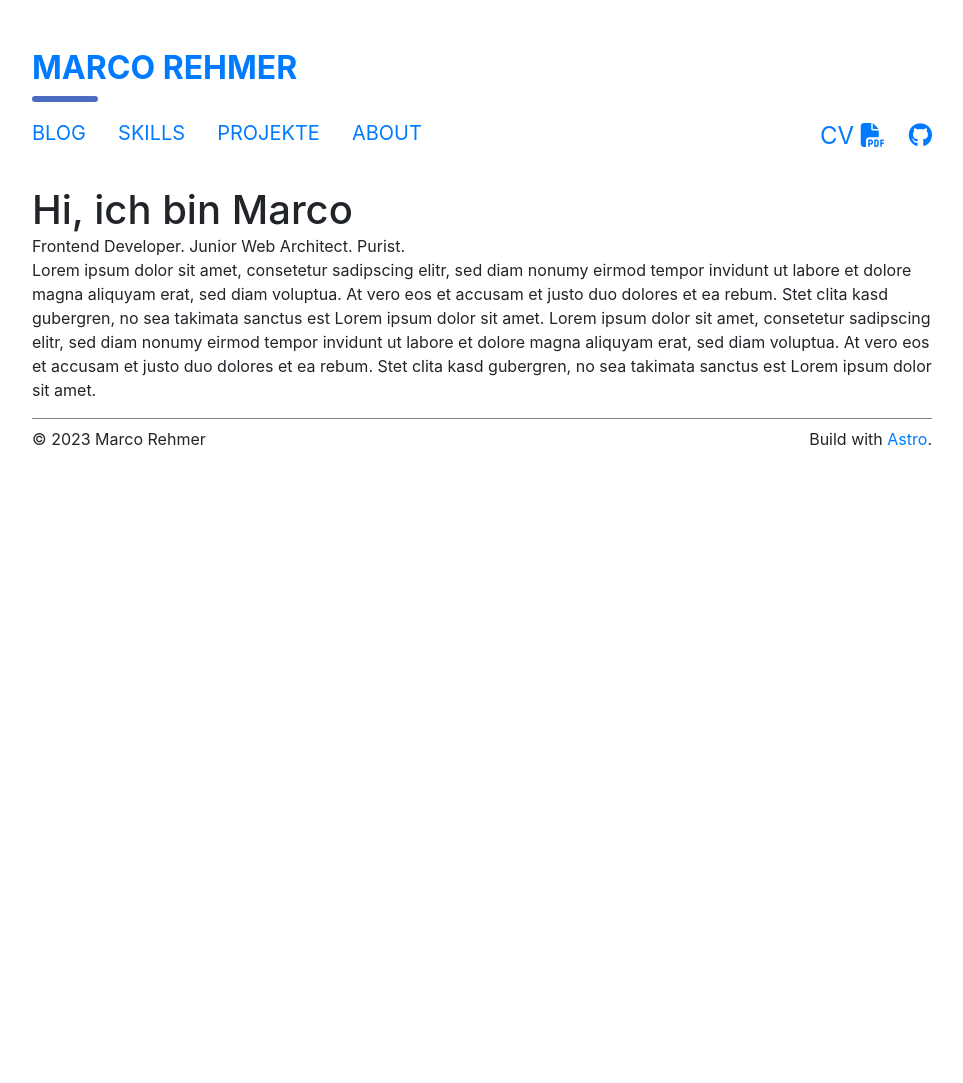
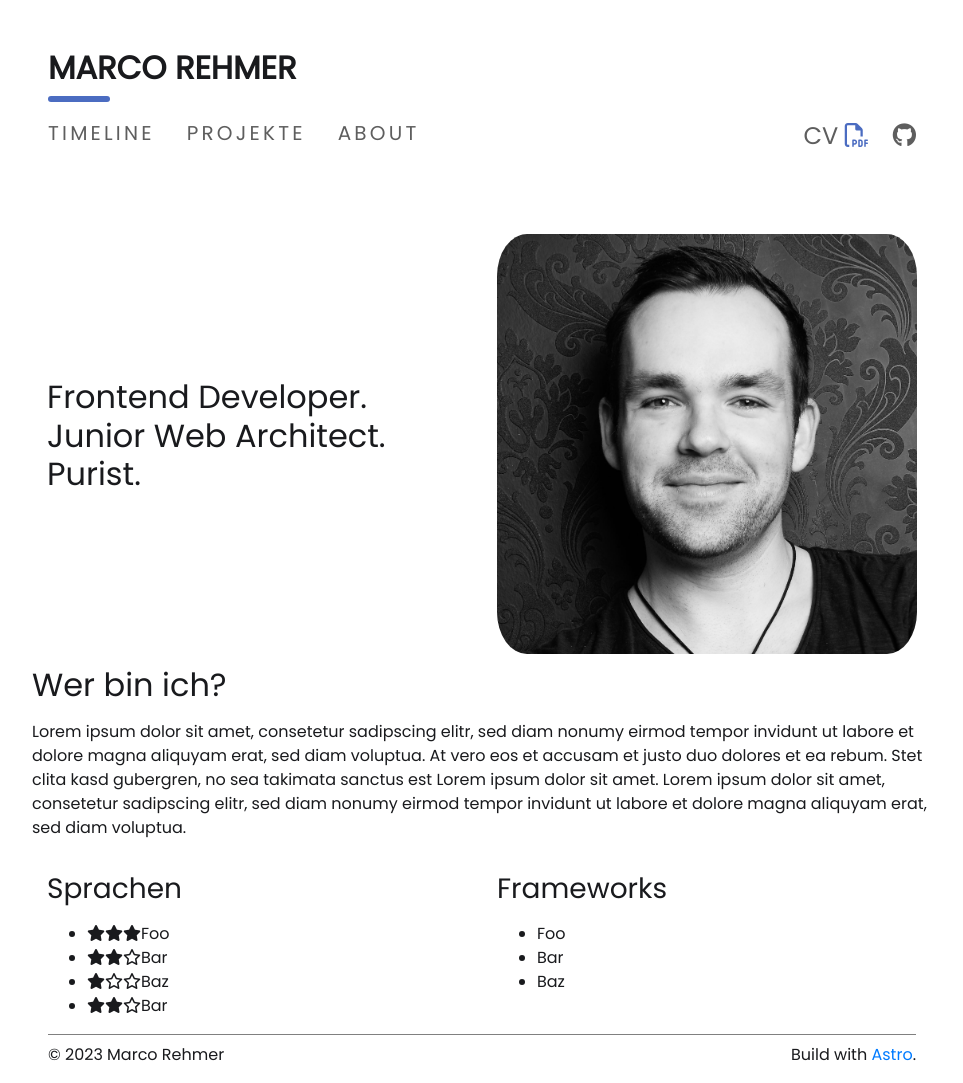
Before and after one commit to MarcoRehmer/marcorehmer.github.io, an Astro site: page / in a window 1280 px wide. Shown: the part 20-1103 px from the top of the page, without its empty margins (158-1121 px from the left). Before the commit the page ends 800 px from the top, so only its background shows below. Built offline with nearby package versions, Linux system fonts and the light colour scheme; Astro itself is replaced by a stand-in of ours.

Commit message:
clean up style. Reduce main page

```diff
--- a/package.json
+++ b/package.json
@@ -10,6 +10,7 @@
     "astro": "astro"
   },
   "dependencies": {
+    "@fontsource/poppins": "^5.0.2",
     "astro": "^2.4.4",
     "sass": "^1.62.1"
   }
--- a/src/components/Footer.astro
+++ b/src/components/Footer.astro
@@ -6,6 +6,10 @@
 </footer>
 
 <style>
+  footer {
+    padding: 0 1rem;
+  }
+
   .footer__content {
     display: flex;
     justify-content: space-between;
--- a/src/components/Hero.astro
+++ b/src/components/Hero.astro
@@ -1,29 +1,33 @@
-<h1 style="margin-bottom: 0;">Hi, ich bin Marco</h1>
-<span>Frontend Developer. Junior Web Architect. Purist.</span>
+<div class="root-content container">
+  <div class="row">
+    <h2 class="col-sm-12 col-md-6">
+      Frontend Developer. <br />Junior Web Architect. <br />Purist.
+    </h2>
 
-<div class="container">
-  <!--<img src="/assets/images/me.jpg" alt="that's me" />-->
+    <img
+      class="col-sm-12 col-md-6"
+      src="/assets/images/me.jpg"
+      alt="that's me"
+    />
+  </div>
 </div>
-<p>
-  Lorem ipsum dolor sit amet, consetetur sadipscing elitr, sed diam nonumy
-  eirmod tempor invidunt ut labore et dolore magna aliquyam erat, sed diam
-  voluptua. At vero eos et accusam et justo duo dolores et ea rebum. Stet clita
-  kasd gubergren, no sea takimata sanctus est Lorem ipsum dolor sit amet. Lorem
-  ipsum dolor sit amet, consetetur sadipscing elitr, sed diam nonumy eirmod
-  tempor invidunt ut labore et dolore magna aliquyam erat, sed diam voluptua. At
-  vero eos et accusam et justo duo dolores et ea rebum. Stet clita kasd
-  gubergren, no sea takimata sanctus est Lorem ipsum dolor sit amet.
-</p>
 
 <style>
   img {
-    border-radius: 50%;
-    max-width: 400px;
+    max-width: 350px;
+    border-radius: 10%;
   }
 
-  .container {
-    display: flex;
-    justify-content: center;
+  .row {
+
     align-items: center;
   }
+
+  .personal-description {
+    font-size: 1.25rem;
+  }
+
+  .sub-headline {
+    font-size: 1.25rem;
+  }
 </style>
--- a/src/components/MainHeader.astro
+++ b/src/components/MainHeader.astro
@@ -4,15 +4,17 @@
 
 <div class="nav-wrapper">
   <nav class="navigation">
-    <a href="#">Blog</a>
-    <a href="#">Skills</a>
-    <a href="#">Projekte</a>
-    <a href="#">About</a>
+    <!--<a href="#">Blog</a>-->
+    <a href="/timeline">Timeline</a>
+    <a href="/projects">Projekte</a>
+    <a href="/about">About</a>
   </nav>
 
   <div class="social-buttons">
-    <a href="#">CV <i class="fa-regular fa-file-pdf"></i></a>
-    <a href="https://github.com"><i class="fa-brands fa-github"></i></a>
+    <a href="#">CV <i class="fa-regular fa-file-pdf cv-button"></i></a>
+    <a href="https://github.com/marcorehmer"
+      ><i class="fa-brands fa-github"></i></a
+    >
   </div>
 </div>
 
@@ -22,6 +24,7 @@
   }
 
   .logo__text {
+    color: #191a1d;
     font-size: 2rem;
     font-weight: bold;
     text-transform: uppercase;
@@ -52,9 +55,22 @@
     flex-wrap: wrap;
   }
 
+  .navigation a {
+    color: #5e5e5e;
+    letter-spacing: 0.2rem;
+  }
+
   .social-buttons {
     display: flex;
     column-gap: 1.5rem;
     font-size: 1.5rem;
   }
+
+  .social-buttons a {
+    color: var(--navigation);
+  }
+
+  .cv-button {
+    color: var(--primary);
+  }
 </style>
--- a/src/components/MainSkills.astro
+++ b/src/components/MainSkills.astro
@@ -1,20 +1,21 @@
 <div class="container">
   <div class="row">
-    <div class="col-sm-12 col-md-6 col-lg-3 skill-block">
-      <img src="/assets/images/angular.png" alt="Angular logo" />
-      <span>Angular</span>
+    <div class="col-sm-12 col-md-6">
+      <h3>Sprachen</h3>
+      <ul>
+        <li><i class="fa-solid fa-star"></i><i class="fa-solid fa-star"></i><i class="fa-solid fa-star"></i>Foo</li>
+        <li><i class="fa-solid fa-star"></i><i class="fa-solid fa-star"></i><i class="fa-regular fa-star"></i>Bar</li>
+        <li><i class="fa-solid fa-star"></i><i class="fa-regular fa-star"></i><i class="fa-regular fa-star"></i>Baz</li>
+        <li><i class="fa-solid fa-star"></i><i class="fa-solid fa-star"></i><i class="fa-regular fa-star"></i>Bar</li>
+      </ul>
     </div>
-    <div class="col-sm-12 col-md-6 col-lg-3 skill-block">
-      <img src="/assets/images/react-logo.png" alt="ReactJS logo" />
-      <span>ReactJS</span>
-    </div>
-    <div class="col-sm-12 col-md-6 col-lg-3 skill-block">
-      <img src="/assets/images/typescript-logo.png" alt="Typescript logo" />
-      <span>Typescript</span>
-    </div>
-    <div class="col-sm-12 col-md-6 col-lg-3 skill-block">
-      <img src="/assets/images/html-5-logo.png" alt="HTML 5 logo" />
-      <span>HTML / CSS</span>
+    <div class="col-sm-12 col-md-6">
+      <h3>Frameworks</h3>
+      <ul>
+        <li>Foo</li>
+        <li>Bar</li>
+        <li>Baz</li>
+      </ul>
     </div>
   </div>
 </div>
--- a/src/layouts/Layout.astro
+++ b/src/layouts/Layout.astro
@@ -1,4 +1,7 @@
 ---
+import "@fontsource/poppins";
+import "../styles/global.scss";
+
 export interface Props {
   title: string;
 }
@@ -15,6 +18,7 @@ const { title } = Astro.props;
     <link rel="stylesheet" href="/assets/bootstrap/bootstrap.min.css" />
     <link rel="stylesheet" href="/assets/fontawesome/css/fontawesome.min.css" />
     <link rel="stylesheet" href="/assets/fontawesome/css/solid.min.css" />
+    <link rel="stylesheet" href="/assets/fontawesome/css/regular.min.css" />
     <link rel="stylesheet" href="/assets/fontawesome/css/brands.min.css" />
     <meta name="generator" content={Astro.generator} />
     <title>{title}</title>
--- a/src/pages/index.astro
+++ b/src/pages/index.astro
@@ -1,27 +1,37 @@
 ---
 import Layout from "../layouts/Layout.astro";
 import MainHeader from "../components/MainHeader.astro";
-import "../styles/global.scss";
-import MainSkills from "../components/MainSkills.astro";
+
 import Hero from "../components/Hero.astro";
 import Footer from "../components/Footer.astro";
-import Timeline from "../components/Timeline.astro";
-import LatestProjects from "../components/LatestProjects.astro";
+import MainSkills from "../components/MainSkills.astro";
 ---
 
 <Layout title="Marco Rehmer | Frontend Developer">
   <div class="root-layout">
     <div class="main-content">
+      <div style="padding: 0 1rem;">
       <MainHeader />
-      <main class="m-top-2">
+        </div>
+      <main>
+        <div style="min-height: 54vh">
+          <Hero />
+        </div>
 
-        <div>
-          <Hero/>
+        <h2>Wer bin ich?</h2>
+        <p class="personal-description">
+          Lorem ipsum dolor sit amet, consetetur sadipscing elitr, sed diam
+          nonumy eirmod tempor invidunt ut labore et dolore magna aliquyam erat,
+          sed diam voluptua. At vero eos et accusam et justo duo dolores et ea
+          rebum. Stet clita kasd gubergren, no sea takimata sanctus est Lorem
+          ipsum dolor sit amet. Lorem ipsum dolor sit amet, consetetur
+          sadipscing elitr, sed diam nonumy eirmod tempor invidunt ut labore et
+          dolore magna aliquyam erat, sed diam voluptua.
+        </p>
+
+        <div class="m-top-2">
+          <MainSkills />
         </div>
-        <!--<div class="m-bottom-2">-->
-        <!--  <h2>Timeline</h2>-->
-        <!--  &lt;!&ndash;<Timeline />&ndash;&gt;-->
-        <!--</div>-->
         <!--<div class="m-bottom-2">-->
         <!--  <h2>Main Skills</h2>-->
         <!--  &lt;!&ndash;<MainSkills />&ndash;&gt;-->
@@ -49,7 +59,7 @@ import LatestProjects from "../components/LatestProjects.astro";
 <style>
   .root-layout {
     max-width: 900px;
-    margin: 4rem auto 0 auto;
+    margin: 4rem auto 1rem auto;
     display: flex;
     flex-direction: column;
     flex: 1 0 auto;
@@ -60,8 +70,14 @@ import LatestProjects from "../components/LatestProjects.astro";
   }
 
   main {
+    margin-top: 80px;
+  }
+
+  .scroll-hint {
     display: flex;
     flex-direction: column;
-    row-gap: 2rem;
+    align-items: center;
+    font-size: 1.25rem;
+    color: gray;
   }
 </style>
--- /dev/null
+++ b/src/pages/timeline.astro
@@ -0,0 +1 @@
+here comes the timeline
--- a/src/styles/colors.scss
+++ b/src/styles/colors.scss
@@ -1,3 +1,5 @@
 :root {
-  --color-primary: #0ea5e9;
+  --primary: #4b6cc1;
+  --link-hover: #4b6cc1;
+  --navigation: #5e5e5e;
 }
--- a/src/styles/global.scss
+++ b/src/styles/global.scss
@@ -2,7 +2,10 @@
 @import "utilities";
 
 body {
+  font-family: 'Poppins', sans-serif;
+  color: #191a1d;
 }
+
 code {
   font-family: Menlo, Monaco, Lucida Console, Liberation Mono, DejaVu Sans Mono,
   Bitstream Vera Sans Mono, Courier New, monospace;
@@ -11,3 +14,10 @@ code {
 h1, h2, h3 {
   margin-bottom: 1rem;
 }
+
+a {
+  text-decoration: none !important;
+}
+a:hover {
+  color: var(--link-hover) !important;
+}
--- a/src/styles/utilities.scss
+++ b/src/styles/utilities.scss
@@ -6,6 +6,10 @@ $lengths: (
         1rem: '1',
         1.5rem: '1-5',
         2rem: '2',
+        2.5rem: '2-5',
+        3rem: '3',
+        3.5rem: '3-5',
+        4rem: '4',
 );
 
 @each $direction in $directions {
```
Also changed, not shown: public/assets/images/angular.png (deleted), public/assets/images/html-5-logo.png (deleted), public/assets/images/react-logo.png (deleted), public/assets/images/typescript-logo.png (deleted), 1 other file. Lines whose indentation alone changed are shown as unchanged.
